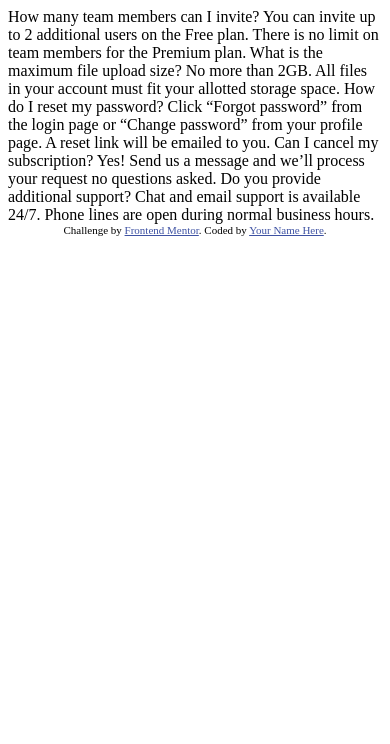
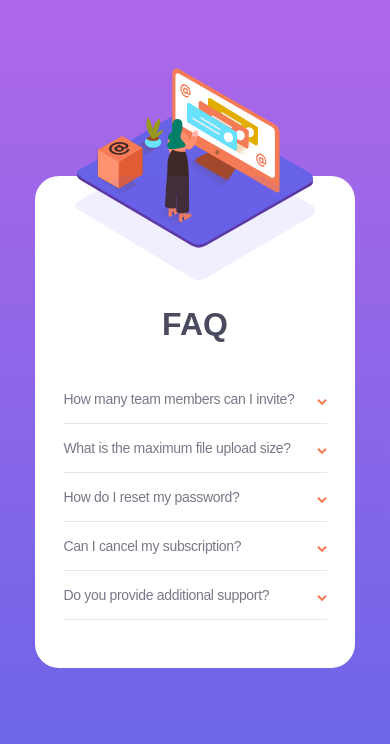
Before and after one commit to adiah-frontend-mentor/faq-accordion, a plain HTML site: page index.html in a window 390 px wide. Drawn offline with Linux system fonts and the light colour scheme.

Commit message:
Add html markup and style for mobile version

```diff
--- a/index.html
+++ b/index.html
@@ -17,26 +17,50 @@
   <link rel="stylesheet" href="static/styles/styles.css">
 </head>
 <body>
-  How many team members can I invite?
-  You can invite up to 2 additional users on the Free plan. There is no limit on
-  team members for the Premium plan.
+  <main>
+    <div class="card">
+      <img src="static/images/illustration-woman-online-mobile.svg" alt="" class="illustration">
+      <h1 class="title">FAQ</h1>
+      <div class="faq-list">
+        <details class="faq">
+          <summary>How many team members can I invite?</summary>
+          <p>
+            You can invite up to 2 additional users on the Free plan. There is no limit on
+            team members for the Premium plan.
+          </p>
+        </details>
+        <details class="faq">
+          <summary>What is the maximum file upload size?</summary>
+          <p>
+            No more than 2GB. All files in your account must fit your allotted storage space.
+          </p>
+        </details>
+        <details class="faq">
+          <summary>How do I reset my password?</summary>
+          <p>
+            Click “Forgot password” from the login page or “Change password” from your profile page.
+            A reset link will be emailed to you.
+          </p>
+        </details>
+        <details class="faq">
+          <summary>Can I cancel my subscription?</summary>
+          <p>
+            Yes! Send us a message and we’ll process your request no questions asked.
+          </p>
+        </details>
+        <details class="faq">
+          <summary>Do you provide additional support?</summary>
+          <p>
+              Chat and email support is available 24/7. Phone lines are open during normal business hours.
+          </p>
+        </details>
+      </div>
+    </div>
+  </main>
 
-  What is the maximum file upload size?
-  No more than 2GB. All files in your account must fit your allotted storage space.
-
-  How do I reset my password?
-  Click “Forgot password” from the login page or “Change password” from your profile page.
-  A reset link will be emailed to you.
-
-  Can I cancel my subscription?
-  Yes! Send us a message and we’ll process your request no questions asked.
-
-  Do you provide additional support?
-  Chat and email support is available 24/7. Phone lines are open during normal business hours.
-
-  <div class="attribution">
+  <!-- <div class="attribution">
     Challenge by <a href="https://www.frontendmentor.io?ref=challenge" target="_blank">Frontend Mentor</a>.
     Coded by <a href="#">Your Name Here</a>.
-  </div>
+  </div> -->
 </body>
 </html>
--- a/static/styles/styles.scss
+++ b/static/styles/styles.scss
@@ -0,0 +1,186 @@
+// Breakpoint mixins
+// 640px, 1024px, 1400px
+$breakpoints-up: ("medium": "40em", "large": "64em", "xlarge": "87.5em");
+
+// 639px, 1023px, 1399px
+$breakpoints-down: ("small": "39.9375em" ,"medium": "63.9375em", "large": "87.4375em");
+
+@mixin breakpoint-up($size){
+	@media (min-width: map-get($breakpoints-up, $size)) {
+		@content;
+	}
+}
+
+@mixin breakpoint-down($size){
+	@media (max-width: map-get($breakpoints-down, $size)) {
+		@content;
+	}
+}
+
+// --------------------------------------------------------
+
+// Variables
+// Weights: 400(reg), 700(bold)
+$darkBlue: hsl(238, 29%, 16%);
+$softRed: hsl(14, 88%, 65%);
+
+$softViolet: hsl(273, 75%, 66%);
+$softBlue: hsl(240, 73%, 65%);
+
+// Text
+$darkText: hsl(237, 12%, 33%);
+$lightText: hsl(240, 6%, 50%);
+
+// Dividers
+$lightGrayishBlue: hsl(240, 5%, 91%);
+
+
+// Globals
+html {
+	font-size: 100%;
+	box-sizing: border-box;
+}
+
+*, *::before, *::after {
+	box-sizing: inherit;
+	margin: 0;
+	padding: 0;
+}
+
+body {
+	margin: 0;
+	padding: 0;
+	font-family: 'Kumbh Sans', sans-serif;
+	font-size: 0.75rem;
+	font-weight: 400;
+	color: $lightText;
+	background-image: linear-gradient($softViolet, $softBlue);
+	min-height: 100vh;
+	overflow-x: hidden;
+	overflow-y: auto;
+	display: flex;
+	align-items: center;
+	justify-content: center;
+
+	// @include breakpoint-up(medium) {
+	// }
+}
+
+
+// -------------------------------------------------
+
+
+.card {
+	background-color: #fff;
+	border-radius: 24px;
+	padding: 1.5rem;
+	position: relative;
+	display: flex;
+	flex-direction: column;
+	align-items: center;
+	// max-width: 20.4375rem;
+	width: 20rem;
+
+	&::before {
+		content: url(../images/bg-pattern-mobile.svg);
+		position: absolute;
+		z-index: 1;
+		// left and margin-left use the container's size
+		// translate(<x>%) uses the pseudo element's size
+		left: 50%;
+		transform: translateX(-50%);
+		top: 0;
+	}
+
+	.illustration {
+		position: absolute;
+		top: -22%;
+		width: 14.75rem;
+		height: 11.25rem;
+		// transform: translateY(50%)
+	}
+
+
+	.title {
+		margin-top: 6.625rem;
+		margin-bottom: 2rem;
+		text-align: center;
+		color: $darkText;
+		font-weight: 700;
+		font-size: 2rem;
+	}
+
+	.faq-list {
+		margin-bottom: 1.5rem;
+	}
+}
+
+
+details {
+
+	border-bottom: 1px solid $lightGrayishBlue;
+
+	summary {
+
+		padding: 1rem 0;
+		position: relative;
+		cursor: pointer;
+		font-size: 0.875rem;
+		letter-spacing: -.31px;
+		font-weight: 400;
+		list-style: none;
+		margin-right: 2rem;
+		outline: 0;
+
+		&::-webkit-details-marker{
+			display: none;
+		}
+
+		&::after {
+			content: url(../images/icon-arrow-down.svg);
+			position: absolute;
+			line-height: 0;
+			right: -2rem;
+			top: 1.5rem;
+			transform-origin: center;
+			transition: 200ms linear;
+		}
+
+	}
+
+	&[open] {
+
+		summary {
+
+			~ * {
+				animation: open 0.3s ease-in-out;
+			}
+
+			font-weight: 700;
+			padding-bottom: 0;
+
+			&::after {
+				transform: rotate(180deg);
+				font-size: 2rem;
+			}
+		}
+	}
+
+	p {
+		font-size: 0.75rem;
+		margin-top: 0.6875rem;
+		margin-bottom: 1rem;
+		max-width: 16rem;
+	}
+
+}
+
+
+@keyframes open {
+  0% {
+    opacity: 0;
+  }
+  100% {
+    opacity: 1;
+  }
+}
```
Also changed, not shown: static/styles/styles.css, 2 other files.
